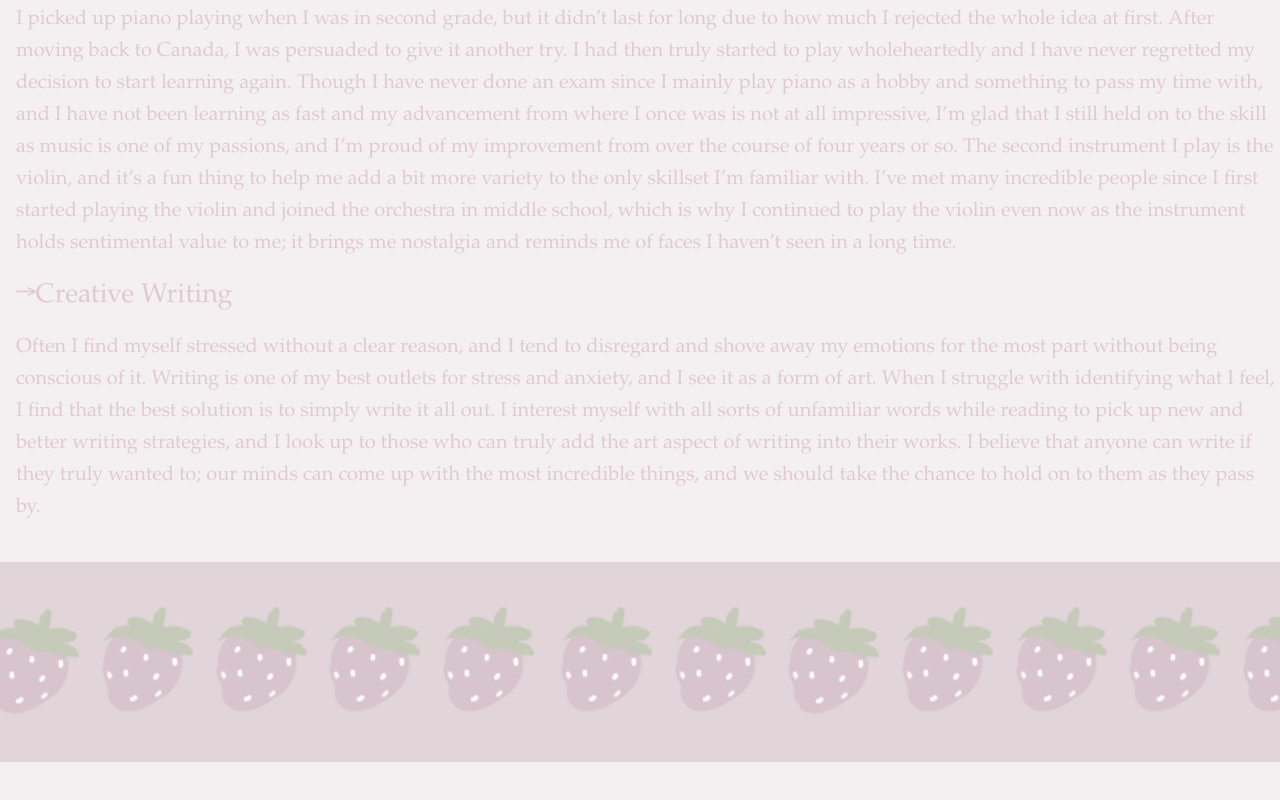
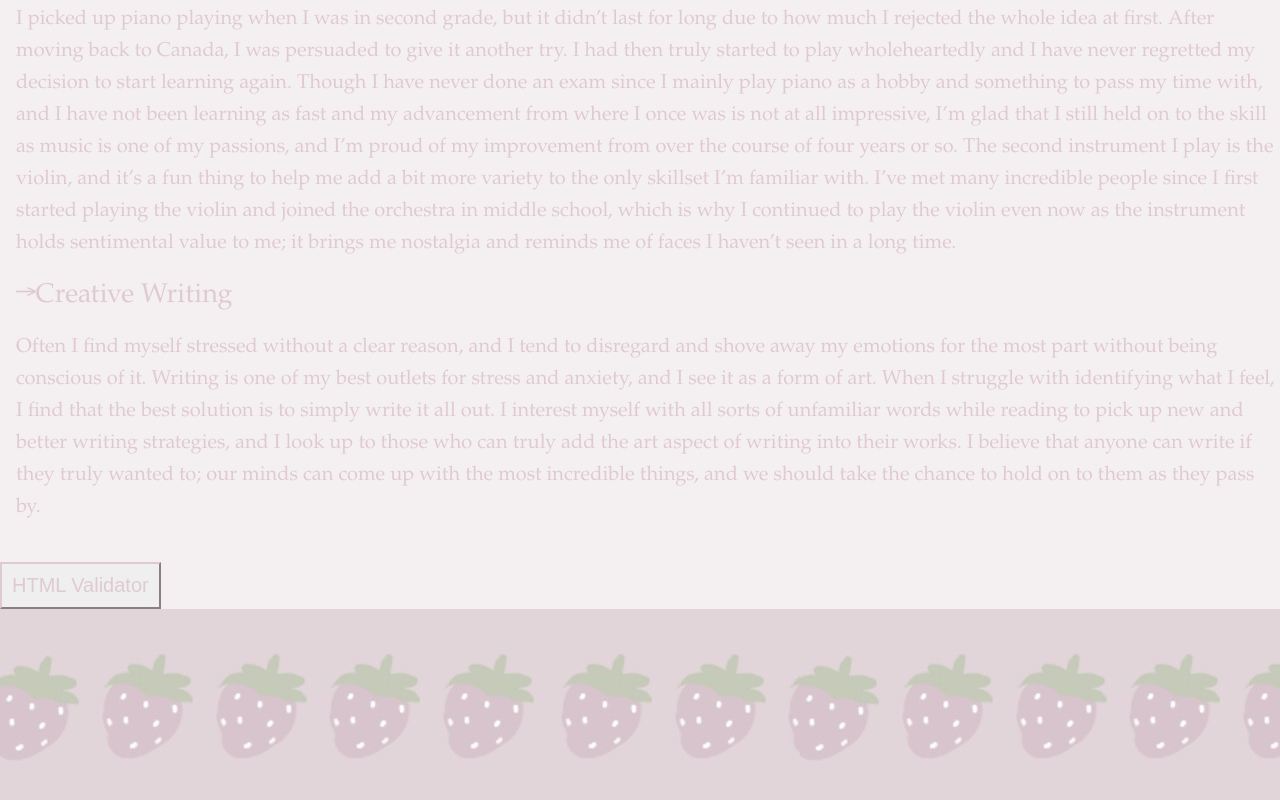
Before and after one commit to LiRosemary26/home, a plain HTML site: page arts.html in a window 1280 px wide. Shown: the part 1450-2250 px from the top of the page. Before the commit the page ends 2212 px from the top, so only its background shows below. Drawn offline with Linux system fonts and the light colour scheme.

Commit message:
Update arts.html

```diff
--- a/arts.html
+++ b/arts.html
@@ -72,6 +72,9 @@ body {
     </h3>
 </div>
 <br>
+<a href="https://validator.w3.org/nu/?doc=https%3A%2F%2Flirosemary26.github.io%2Fhome%2Farts.html">
+<button>HTML Validator</button>
+</a>
 <img src="strawberrt.jpg" alt="strawberry banner" class="center">
 
 </body>
```
